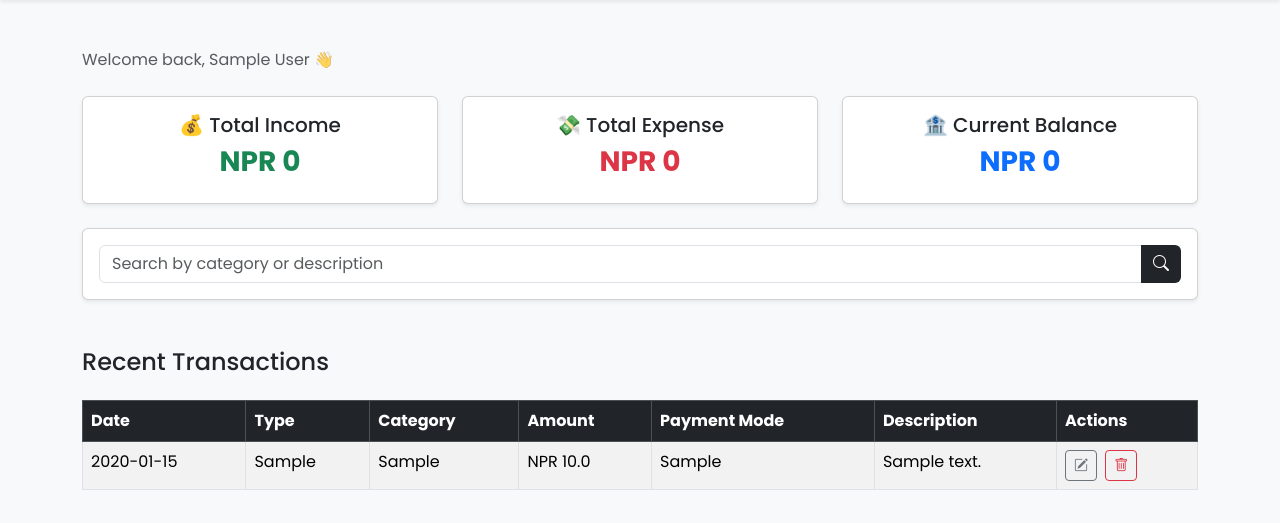
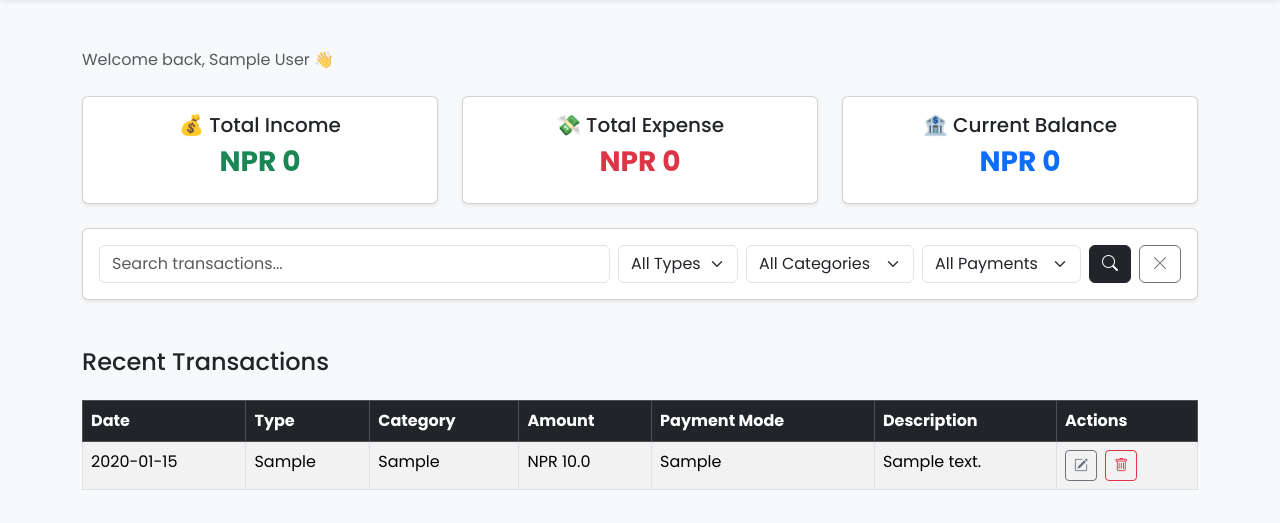
Before and after one commit to dipeshpanta431/Student-Finance-Tracker, a Flask app: page /dashboard in a window 1280 px wide. Shown: the part 56-579 px from the top of the page. Run offline with Flask 3, Linux system fonts and the light colour scheme; a user stored in the database is signed in; tables that the repository leaves empty hold one stand-in row (values such as "Sample post").

Commit message:
Add transaction filtering by type, category, and payment mode

```diff
--- a/app.py
+++ b/app.py
@@ -128,7 +128,11 @@ def logout():
 @app.route("/dashboard")
 @login_required
 def dashboard():
+    form = TransactionForm()
     search = request.args.get("search", "")
+    transaction_type = request.args.get("type", "")
+    category = request.args.get("category", "")
+    payment_mode = request.args.get("payment_mode", "")
 
     transactions = Transaction.query.filter_by(
         user_id=current_user.id
@@ -141,7 +145,18 @@ def dashboard():
                 Transaction.description.ilike(f"%{search}%")
             )
         )
-
+    if transaction_type:
+        transactions = transactions.filter(
+            Transaction.transaction_type == transaction_type
+        )
+    if category:
+        transactions = transactions.filter(
+            Transaction.category == category
+        )
+    if payment_mode:
+        transactions = transactions.filter(
+            Transaction.payment_mode == payment_mode
+        )
     transactions = transactions.order_by(
         Transaction.date.desc()
     ).all()
@@ -166,7 +181,11 @@ def dashboard():
         total_income=total_income,
         total_expense=total_expense,
         balance=balance,
-        search=search
+        search=search,
+        transaction_type=transaction_type,
+        categories=form.category.choices,
+        payment_modes=form.payment_mode.choices,
+        payment_mode=payment_mode
     )
 
 # ----------------------------
--- a/templates/dashboard.html
+++ b/templates/dashboard.html
@@ -67,48 +67,108 @@
     </div>
 
 </div>
-
 <div class="card shadow-sm mt-4">
-
     <div class="card-body">
 
         <form method="GET" action="{{ url_for('dashboard') }}">
 
-            <div class="row">
+            <div class="row g-2 align-items-center">
 
-                <div class="input-group">
-
+                <!-- Search -->
+                <div class="col">
                     <input
                         type="text"
                         name="search"
                         class="form-control"
-                        placeholder="Search by category or description"
+                        placeholder="Search transactions..."
                         value="{{ search }}">
+                </div>
 
+                <!-- Transaction Type -->
+                <div class="col-auto">
+                    <select name="type" class="form-select">
+
+                        <option value=""
+                            {% if transaction_type == "" %}selected{% endif %}>
+                            All Types
+                        </option>
+
+                        <option value="Income"
+                            {% if transaction_type == "Income" %}selected{% endif %}>
+                            Income
+                        </option>
+
+                        <option value="Expense"
+                            {% if transaction_type == "Expense" %}selected{% endif %}>
+                            Expense
+                        </option>
+
+                    </select>
+                </div>
+
+                <!-- Category -->
+                <div class="col-auto">
+                    <select name="category" class="form-select">
+
+                        <option value=""
+                            {% if category == "" %}selected{% endif %}>
+                            All Categories
+                        </option>
+
+                        {% for value, label in categories %}
+                            <option value="{{ value }}"
+                                {% if category == value %}selected{% endif %}>
+                                {{ label }}
+                            </option>
+                        {% endfor %}
+
+                    </select>
+                </div>
+
+                <!-- Payment Mode -->
+                <div class="col-auto">
+                    <select name="payment_mode" class="form-select">
+
+                        <option value=""
+                            {% if payment_mode == "" %}selected{% endif %}>
+                            All Payments
+                        </option>
+
+                        {% for value, label in payment_modes %}
+                            <option value="{{ value }}"
+                                {% if payment_mode == value %}selected{% endif %}>
+                                {{ label }}
+                            </option>
+                        {% endfor %}
+
+                    </select>
+                </div>
+
+
+                <!-- Search Button -->
+                <div class="col-auto">
                     <button
                         type="submit"
-                        class="btn btn-dark border-0">
+                        class="btn btn-dark">
+                        <i class="bi bi-search"></i>
+                    </button>
+                </div>
 
-                        <i class="bi bi-search"></i>
-
-                    </button>
-
-                    {% if search %}
-                    <a href="{{ url_for('dashboard') }}"
-                    class="btn btn-light border">
+                <!-- Clear Button -->
+                <div class="col-auto">
+                    <a
+                        href="{{ url_for('dashboard') }}"
+                        class="btn btn-outline-secondary">
                         <i class="bi bi-x-lg"></i>
                     </a>
-                    {% endif %}
-
                 </div>
 
             </div>
+
         </form>
 
     </div>
-
 </div>
-
 
 <h4 class="mt-5 mb-3">Recent Transactions</h4>
 {% if transactions %}
@@ -154,7 +214,7 @@
         </tbody>
     </table>
 
-   {% else %}
+{% else %}
 
     {% if search %}
 
```
